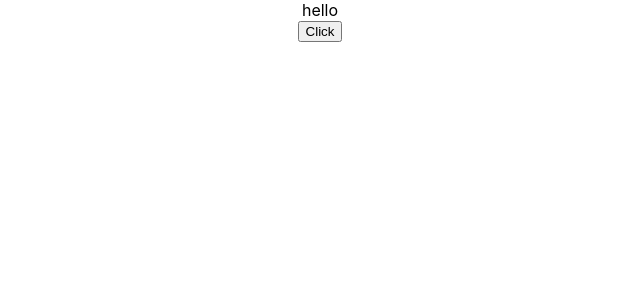
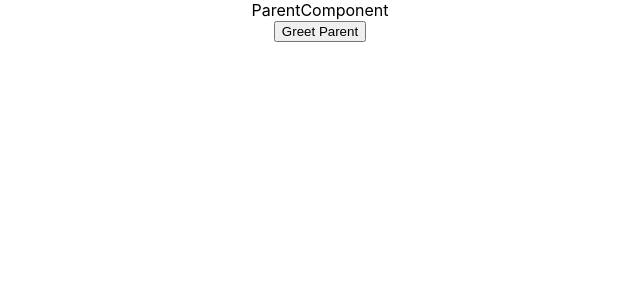
Before and after one commit to APJ-9/learning, a React (Create React App) app in the folder react/hello-world/: page / in a window 1280 px wide. Shown: the top 300 px of the page, without its empty margins (320-960 px from the left). Built offline with nearby package versions, Linux system fonts and the light colour scheme.

Commit message:
methods as props

```diff
--- a/react/hello-world/src/App.js
+++ b/react/hello-world/src/App.js
@@ -9,6 +9,7 @@
 import FunctionClick from './components/FunctionClick';
 import ClassClick from './components/ClassClick';
 import EventBind from './components/EventBind';
+import ParentComponent from './components/ParentComponent';
 
 function App() {
   return (
@@ -25,7 +26,8 @@
       {/* <Counter></Counter> */}
       {/* <FunctionClick></FunctionClick> */}
       {/* <ClassClick></ClassClick> */}
-      <EventBind></EventBind>
+      {/* <EventBind></EventBind> */}
+      <ParentComponent></ParentComponent>
     </div>
   );
 }
--- /dev/null
+++ b/react/hello-world/src/components/ChildComponent.js
@@ -0,0 +1,11 @@
+import React from 'react'
+
+function ChildComponent(props) {
+    return (
+        <div>
+            <button onClick={() => props.greetHandler('child')}>Greet Parent</button>
+        </div>
+    )
+}
+
+export default ChildComponent
--- a/react/hello-world/src/components/EventBind.js
+++ b/react/hello-world/src/components/EventBind.js
@@ -17,7 +17,7 @@
     //     })
     //     console.log(this)
     // }
-
+    //Approch 3 is good given in the documentation
     clickHandler = () => {
         // used in method 4
         this.setState({
--- /dev/null
+++ b/react/hello-world/src/components/ParentComponent.js
@@ -0,0 +1,28 @@
+import React, { Component } from 'react'
+import ChildComponent from './ChildComponent'
+
+class ParentComponent extends Component {
+    constructor(props) {
+        super(props)
+
+        this.state = {
+            parentName: 'Parent'
+        }
+
+        this.greetParent = this.greetParent.bind(this)
+    }
+
+    greetParent(childName) {
+        alert(`Hello ${this.state.parentName} from ${childName}`)
+    }
+
+    render() {
+        return (
+            <div>ParentComponent
+                <ChildComponent greetHandler={this.greetParent}></ChildComponent>
+            </div>
+        )
+    }
+}
+
+export default ParentComponent
```
